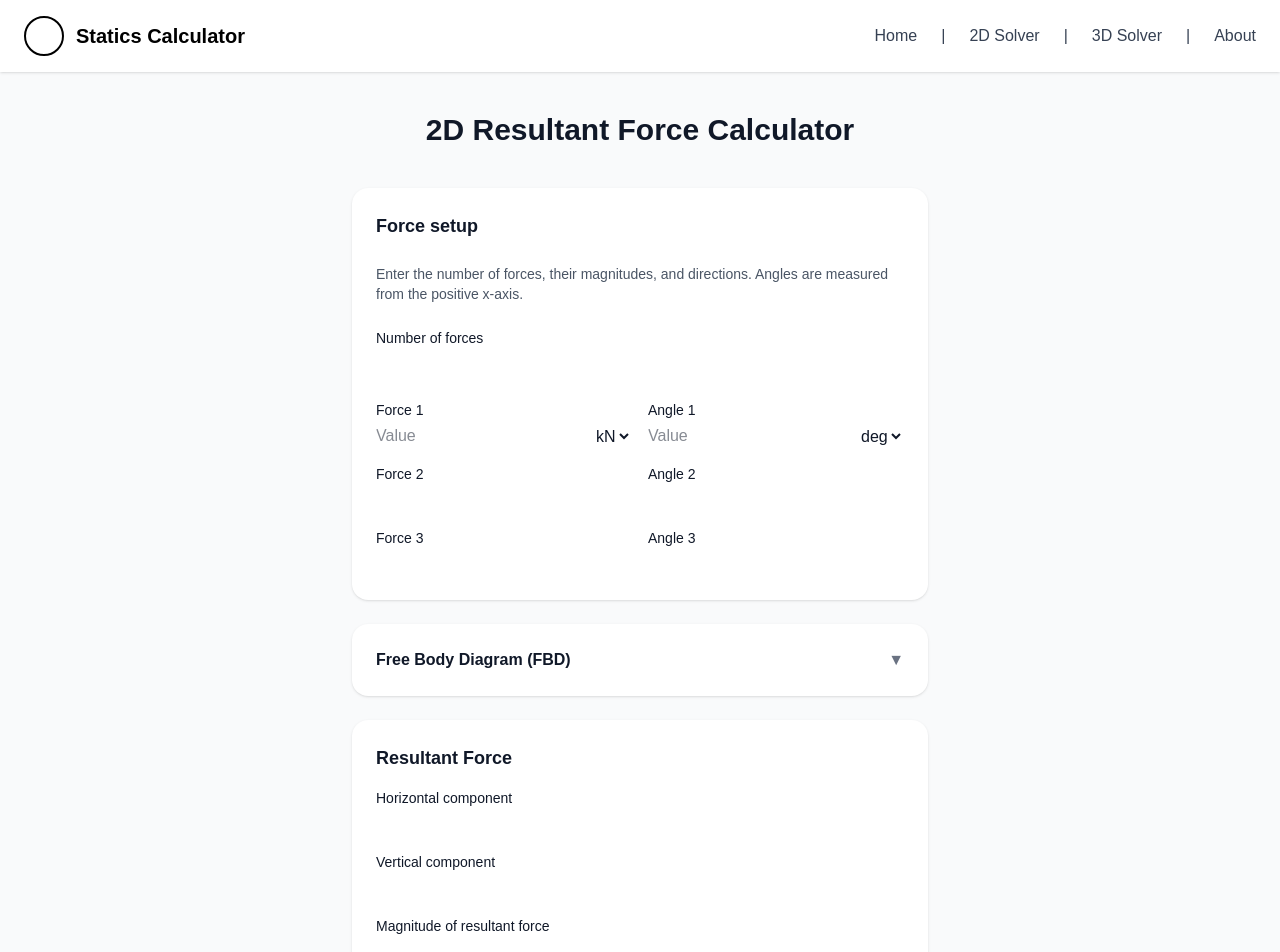
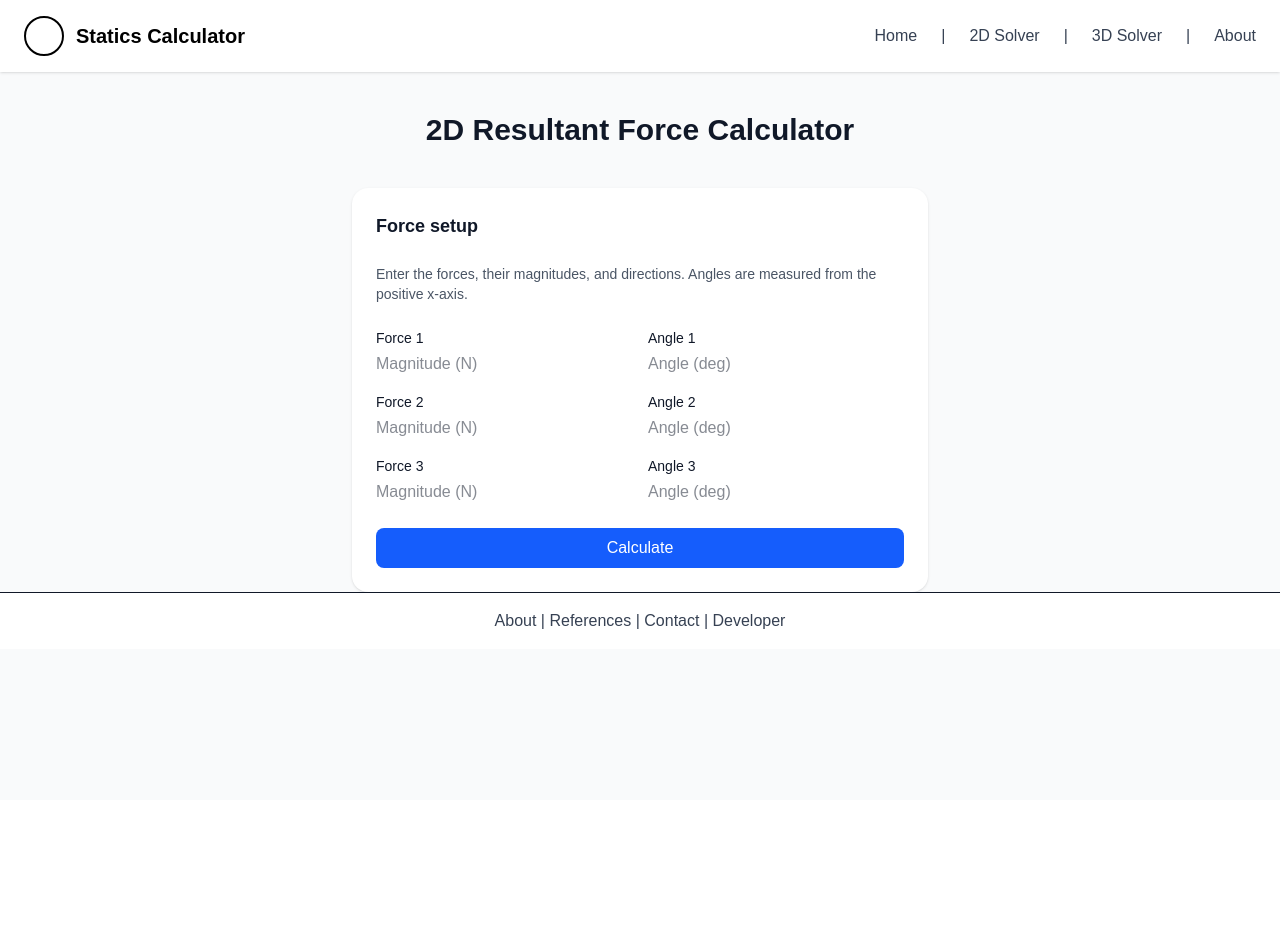
Before and after one commit to himikoo14/Thesis, a Next.js app: page /2D-solver in a window 1280 px wide. Shown: the top 952 px of the page. After the commit the page ends 800 px from the top, so only its background shows below. Built offline with nearby package versions, Linux system fonts and the light colour scheme.

Commit message:
incorporation of code

```diff
--- a/app/2D-solver/page.tsx
+++ b/app/2D-solver/page.tsx
@@ -1,14 +1,96 @@
 "use client";
 
+import { useState } from "react";
 import Link from "next/link";
 import Header from "../../components/Header";
 import Footer from "../../components/Footer";
 
+// ------------------ ForceSystem2D Logic in JS ------------------
+class ForceSystem2D {
+  constructor() {
+    this.vectors = [];
+  }
+
+  addForce(magnitude, angleDeg) {
+    const angleRad = (angleDeg * Math.PI) / 180;
+    const fx = magnitude * Math.cos(angleRad);
+    const fy = magnitude * Math.sin(angleRad);
+    this.vectors.push({ fx, fy, magnitude, angleDeg });
+  }
+
+  stepByStepSolution() {
+    let steps = [];
+    steps.push("Step 1: Resolve each force into components:");
+
+    let sumFx = 0;
+    let sumFy = 0;
+
+    this.vectors.forEach((v, i) => {
+      steps.push(`  F${i + 1}: magnitude = ${v.magnitude} N, angle = ${v.angleDeg}°`);
+      steps.push(
+        `      Fx${i + 1} = ${v.magnitude} cos(${v.angleDeg}°) = ${v.fx.toFixed(3)} N`
+      );
+      steps.push(
+        `      Fy${i + 1} = ${v.magnitude} sin(${v.angleDeg}°) = ${v.fy.toFixed(3)} N`
+      );
+      sumFx += v.fx;
+      sumFy += v.fy;
+    });
+
+    steps.push("\nStep 2: Sum of components:");
+    steps.push(`  ΣFx = ${sumFx.toFixed(3)} N`);
+    steps.push(`  ΣFy = ${sumFy.toFixed(3)} N`);
+
+    const R = Math.hypot(sumFx, sumFy);
+    const theta = (Math.atan2(sumFy, sumFx) * 180) / Math.PI;
+
+    steps.push("\nStep 3: Resultant force:");
+    steps.push(
+      `  R = sqrt((ΣFx)^2 + (ΣFy)^2) = ${R.toFixed(3)} N`
+    );
+    steps.push(
+      `  θ = atan2(ΣFy, ΣFx) = ${theta.toFixed(2)}° CCW from +x axis`
+    );
+
+    return { steps, sumFx, sumFy, R, theta };
+  }
+}
+
+// ------------------ React Component ------------------
 export default function Solver2D() {
+  const [forces, setForces] = useState([
+    { magnitude: "", angle: "" },
+    { magnitude: "", angle: "" },
+    { magnitude: "", angle: "" },
+  ]);
+
+  const [result, setResult] = useState(null);
+
+  const handleInputChange = (index, field, value) => {
+    const newForces = [...forces];
+    newForces[index][field] = value;
+    setForces(newForces);
+  };
+
+  const calculateResultant = () => {
+    const system = new ForceSystem2D();
+
+    forces.forEach((f) => {
+      const mag = parseFloat(f.magnitude);
+      const ang = parseFloat(f.angle);
+      if (!isNaN(mag) && !isNaN(ang)) {
+        system.addForce(mag, ang);
+      }
+    });
+
+    const res = system.stepByStepSolution();
+    setResult(res);
+  };
+
   return (
     <div className="bg-gray-50 text-gray-900 min-h-screen">
       {/* Navbar */}
-      < Header />
+      <Header />
 
       {/* Title */}
       <div className="text-center my-10">
@@ -19,103 +101,103 @@ export default function Solver2D() {
       <div className="max-w-xl mx-auto bg-white rounded-2xl shadow p-6 space-y-6">
         <h2 className="text-lg font-semibold">Force setup</h2>
         <p className="text-sm text-gray-600">
-          Enter the number of forces, their magnitudes, and directions. Angles are measured from the positive x-axis.
+          Enter the forces, their magnitudes, and directions. Angles are measured from the positive x-axis.
         </p>
-
-        {/* Number of forces */}
-        <div>
-          <label className="block text-sm font-medium">Number of forces</label>
-          <input
-            type="number"
-            className="w-full mt-1 rounded-lg border-gray-300 focus:ring-2 focus:ring-blue-500"
-          />
-        </div>
 
         {/* Force inputs */}
         <div className="grid grid-cols-2 gap-4">
-          <div>
-            <label className="block text-sm font-medium">Force 1</label>
-            <div className="flex space-x-2 mt-1">
-              <input type="number" placeholder="Value" className="w-full rounded-lg border-gray-300" />
-              <select className="rounded-lg border-gray-300">
-                <option>kN</option>
-                <option>N</option>
-              </select>
+          {forces.map((f, i) => (
+            <div key={i} className="col-span-2 flex gap-4">
+              <div className="flex-1">
+                <label className="block text-sm font-medium">Force {i + 1}</label>
+                <input
+                  type="number"
+                  value={f.magnitude}
+                  onChange={(e) => handleInputChange(i, "magnitude", e.target.value)}
+                  placeholder="Magnitude (N)"
+                  className="w-full mt-1 rounded-lg border-gray-300"
+                />
+              </div>
+              <div className="flex-1">
+                <label className="block text-sm font-medium">Angle {i + 1}</label>
+                <input
+                  type="number"
+                  value={f.angle}
+                  onChange={(e) => handleInputChange(i, "angle", e.target.value)}
+                  placeholder="Angle (deg)"
+                  className="w-full mt-1 rounded-lg border-gray-300"
+                />
               </div>
             </div>
-          <div>
-            <label className="block text-sm font-medium">Angle 1</label>
-            <div className="flex space-x-2 mt-1">
-              <input type="number" placeholder="Value" className="w-full rounded-lg border-gray-300" />
-              <select className="rounded-lg border-gray-300">
-                <option>deg</option>
-                <option>rad</option>
-              </select>
-            </div>
+          ))}
         </div>
 
-          <div>
-            <label className="block text-sm font-medium">Force 2</label>
-            <input type="number" className="w-full mt-1 rounded-lg border-gray-300" />
-          </div>
-          <div>
-            <label className="block text-sm font-medium">Angle 2</label>
-            <input type="number" className="w-full mt-1 rounded-lg border-gray-300" />
-          </div>
-
-          <div>
-            <label className="block text-sm font-medium">Force 3</label>
-            <input type="number" className="w-full mt-1 rounded-lg border-gray-300" />
-          </div>
-          <div>
-            <label className="block text-sm font-medium">Angle 3</label>
-            <input type="number" className="w-full mt-1 rounded-lg border-gray-300" />
-          </div>
-        </div>
-      </div>
-
-      {/* FBD Section */}
-      <div className="max-w-xl mx-auto mt-6 bg-white rounded-2xl shadow p-6">
-        <button className="w-full flex justify-between items-center font-semibold">
-          Free Body Diagram (FBD)
-          <span className="text-gray-500">▼</span>
+        <button
+          onClick={calculateResultant}
+          className="w-full bg-blue-600 text-white py-2 rounded-lg hover:bg-blue-700 transition"
+        >
+          Calculate
         </button>
       </div>
 
       {/* Resultant Force */}
+      {result && (
         <div className="max-w-xl mx-auto mt-6 bg-white rounded-2xl shadow p-6 space-y-4">
           <h2 className="text-lg font-semibold">Resultant Force</h2>
 
           <div>
             <label className="block text-sm font-medium">Horizontal component</label>
-          <input type="text" className="w-full mt-1 rounded-lg border-gray-300" />
+            <input
+              type="text"
+              value={`${result.sumFx.toFixed(3)} N`}
+              readOnly
+              className="w-full mt-1 rounded-lg border-gray-300"
+            />
           </div>
 
           <div>
             <label className="block text-sm font-medium">Vertical component</label>
-          <input type="text" className="w-full mt-1 rounded-lg border-gray-300" />
+            <input
+              type="text"
+              value={`${result.sumFy.toFixed(3)} N`}
+              readOnly
+              className="w-full mt-1 rounded-lg border-gray-300"
+            />
           </div>
 
           <div>
             <label className="block text-sm font-medium">Magnitude of resultant force</label>
-          <input type="text" className="w-full mt-1 rounded-lg border-gray-300" />
+            <input
+              type="text"
+              value={`${result.R.toFixed(3)} N`}
+              readOnly
+              className="w-full mt-1 rounded-lg border-gray-300"
+            />
           </div>
 
           <div>
             <label className="block text-sm font-medium">Direction of resultant force</label>
-          <input type="text" className="w-full mt-1 rounded-lg border-gray-300" />
+            <input
+              type="text"
+              value={`${result.theta.toFixed(2)}°`}
+              readOnly
+              className="w-full mt-1 rounded-lg border-gray-300"
+            />
           </div>
         </div>
+      )}
 
       {/* Solution Section */}
+      {result && (
         <div className="max-w-xl mx-auto mt-6 bg-white rounded-2xl shadow p-6">
-        <button className="w-full flex justify-between items-center font-semibold">
-          Solution
-          <span className="text-gray-500">▼</span>
-        </button>
+          <h2 className="text-lg font-semibold mb-2">Step-by-Step Solution</h2>
+          <pre className="bg-gray-100 p-3 rounded-lg text-sm whitespace-pre-wrap">
+            {result.steps.join("\n")}
+          </pre>
         </div>
+      )}
 
-      < Footer />
+      <Footer />
     </div>
   );
 }
```
Also changed, not shown: app/page.tsx (line endings or trailing spaces). Lines whose indentation alone changed are shown as unchanged.
